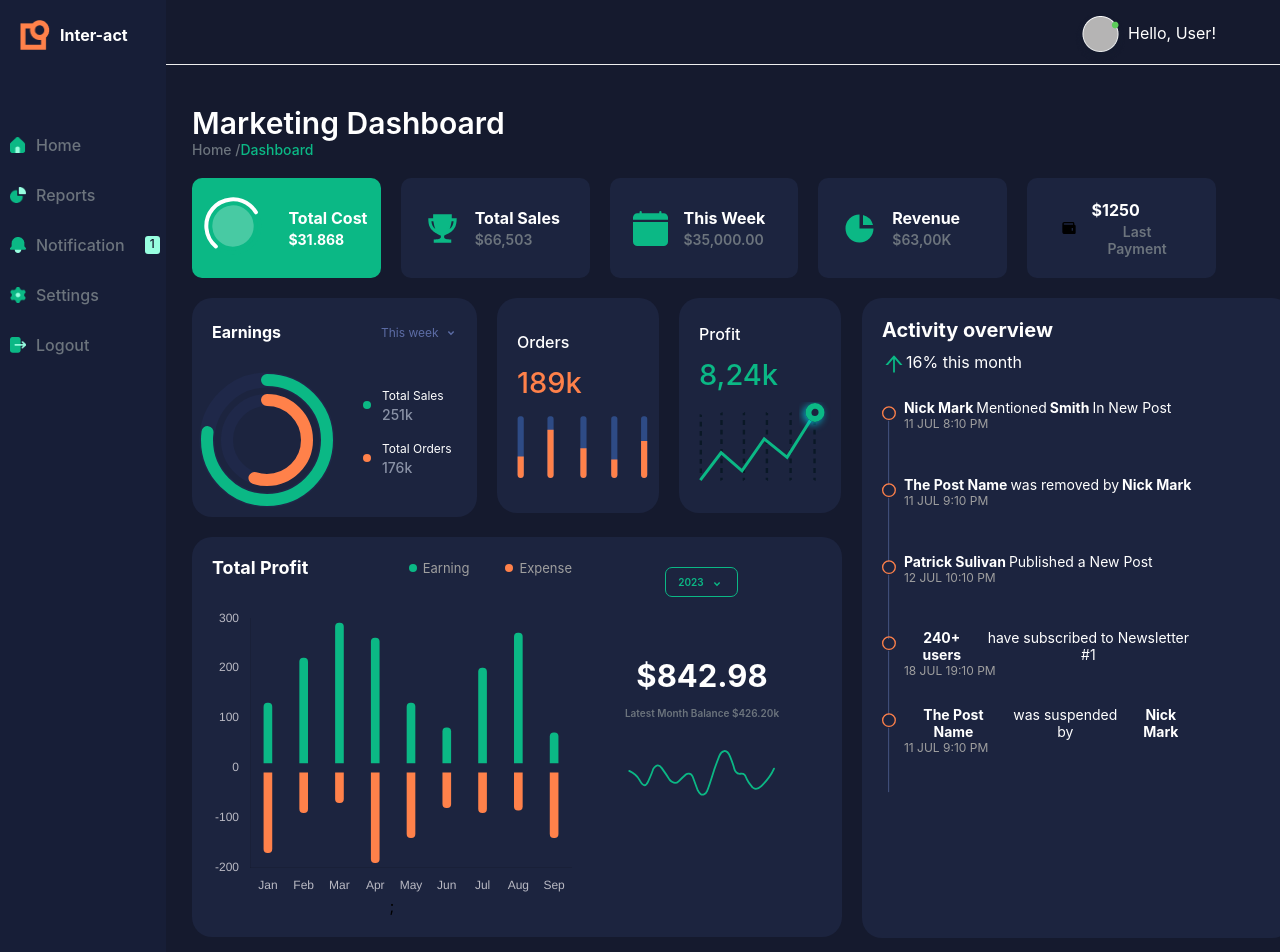
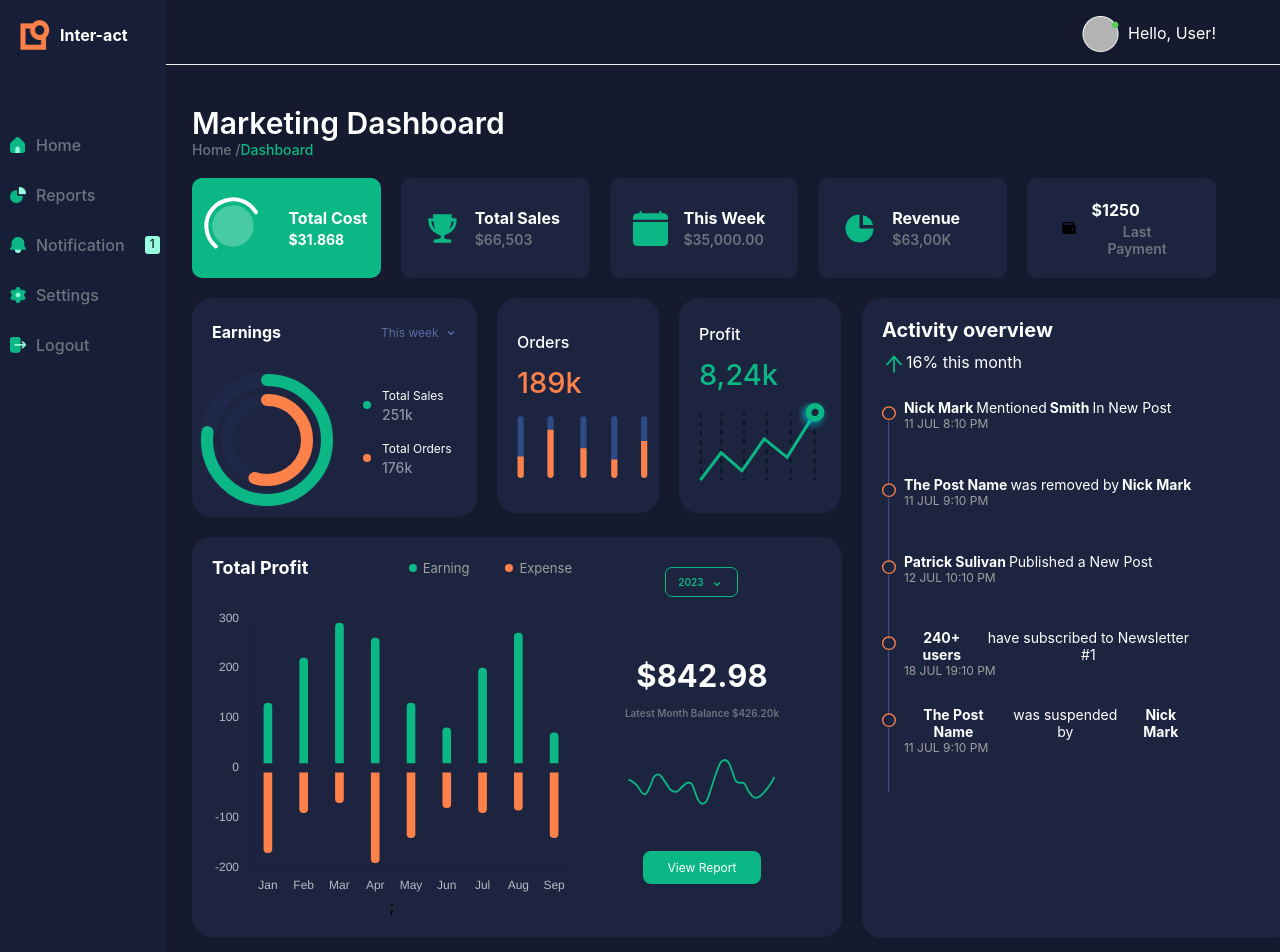
Before and after one commit to RizalPurwanto/dashboard-test, a React (Create React App) app: page / in a window 1280 px wide. Shown: the top 952 px of the page. Built offline with nearby package versions, Linux system fonts and the light colour scheme.

Commit message:
view report button

```diff
--- a/src/components/TotalProfitGraph.js
+++ b/src/components/TotalProfitGraph.js
@@ -128,6 +128,21 @@ const Graph = styled.div`
   padding-top: 30px;
   height: 80%;
 `;
+
+const ViewReportButton = styled.div`
+color:#FFFFFF;
+margin-top:30px;
+border-radius:8px;
+display:flex;
+justify-content:center;
+align-items:center;
+  height:33px;
+  width:118px;
+  background-color:#0BB885;
+  font-size:12px;
+  font-weigth:700px;
+`
+
 ChartJS.register(CategoryScale, LinearScale, BarElement, Title, Tooltip);
 const earningData = [140, 230, 300, 270, 140, 90, 210, 280, 80];
 const expensesData = [-180, -100, -80, -200, -150, -90, -100, -95, -150];
@@ -239,7 +254,7 @@ const BalanceYear = styled.div({
 });
 
 const BalanceGraphContainer= styled.div({
-  marginTop:'18px'
+  marginTop:'27px'
 })
 
 export default function TotalProfitGraph() {
@@ -312,6 +327,7 @@ export default function TotalProfitGraph() {
               />
             </svg>
             </BalanceGraphContainer>
+            <ViewReportButton>View Report</ViewReportButton>
 
           </LabelAndValueContainer>
         </InnerBalanceContainer>
```
